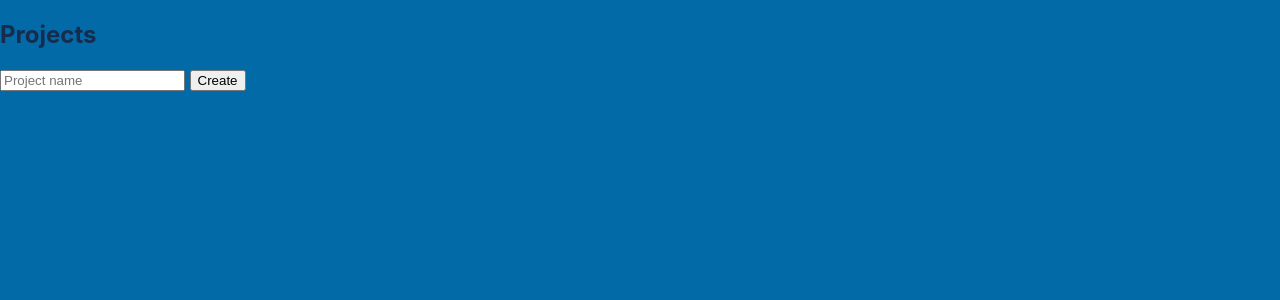
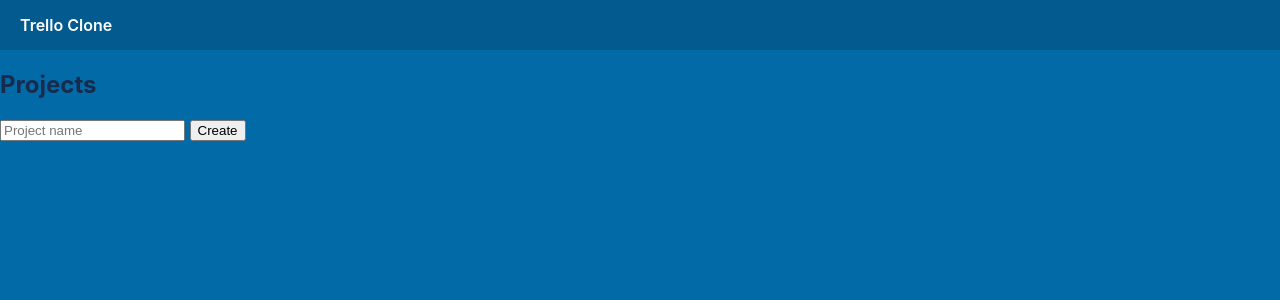
Before and after one commit to ayzaz027-alt/trello-clonee, a Flask app: page / in a window 1280 px wide. Shown: the top 300 px of the page. Run offline with Flask 3, Linux system fonts and the light colour scheme; data that the repository does not hold is empty.

Commit message:
Update base.html

```diff
--- a/templates/base.html
+++ b/templates/base.html
@@ -5,7 +5,13 @@
   <link rel="stylesheet" href="/static/css/style.css">
 </head>
 <body>
-  {% block content %}{% endblock %}
-  <script src="/static/js/dragdrop.js"></script>
+
+<div class="header">
+  Trello Clone
+</div>
+
+{% block content %}{% endblock %}
+
+<script src="/static/js/board.js"></script>
 </body>
 </html>
```
